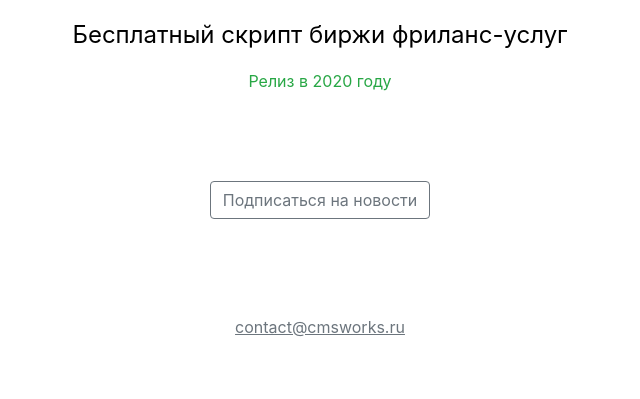
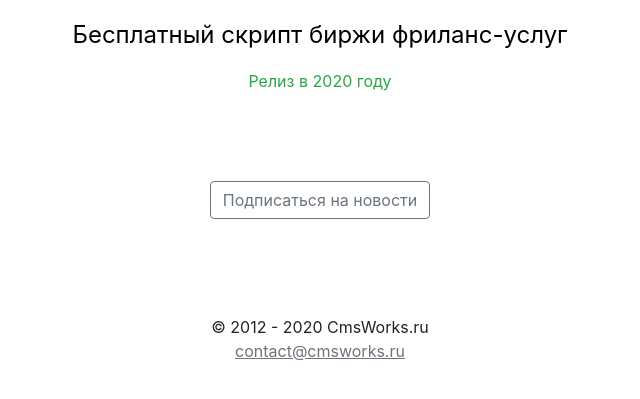
Before and after one commit to Cmsworks/Cmsworks.guthib.io, a plain HTML site: page index.html in a window 1280 px wide. Shown: the part 171-570 px from the top of the page, without its empty margins (320-960 px from the left). Drawn offline with nearby package versions, Linux system fonts and the light colour scheme.

Commit message:
Update index.html

```diff
--- a/index.html
+++ b/index.html
@@ -33,6 +33,7 @@
 </div>
 <center>
     <br/><br/>
+    &copy; 2012 - 2020 CmsWorks.ru
     <p><a href="mailto:contact@cmsworks.ru" class="text-muted"><u>contact@cmsworks.ru</u></a></p>
     <p style="font-size: 16px; color: #999999; display: none;"><a href="oferta.pdf" style="color: #999999;"><u>Договор-оферта</u></a></p>
     <br/><br/><br/><br/>
```
